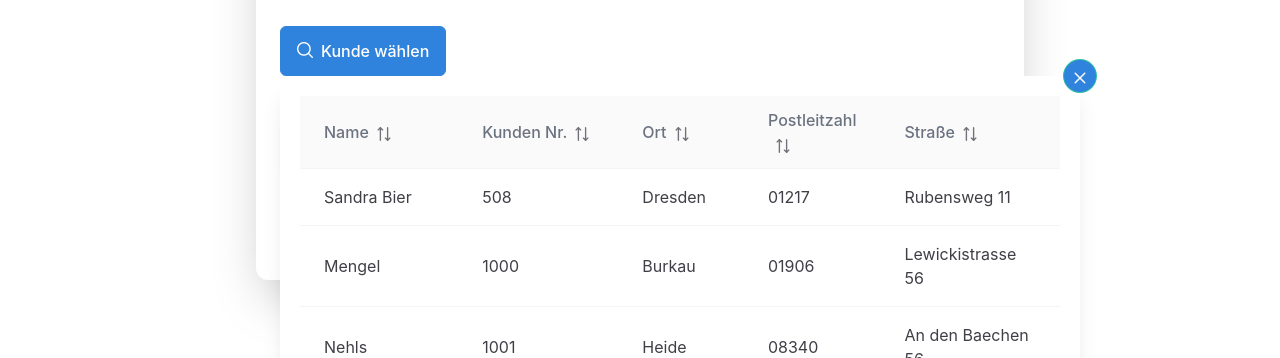
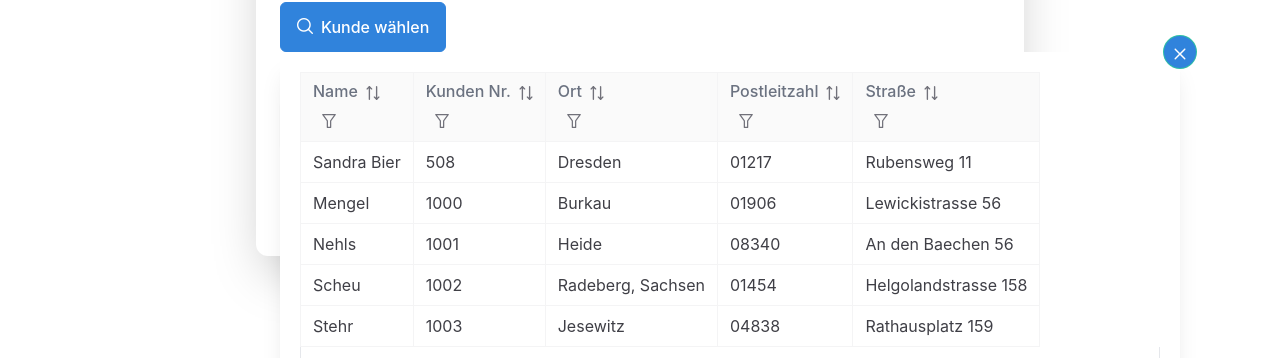
Before and after one commit to htw-dresden-ps23/trommelhelden-web-frontend, a Vue app in the folder frontend/: page /orders/create in a window 1280 px wide. Both pictures are taken after a click on the button "Kunde wählen". Shown: the part 442-800 px from the top of the page. Built offline with nearby package versions, Linux system fonts and the light colour scheme; a web font is replaced by a local one.

Commit message:
feat(frontend): :sparkles: added create order view + customertable component

```diff
--- a/frontend/src/components/CustomerTable.vue
+++ b/frontend/src/components/CustomerTable.vue
@@ -4,54 +4,115 @@
       :value="customers"
       selectionMode="single"
       :paginator="true"
-      :rows="5"
+      :rowHover="true"
+      isLoading="isLoading"
+      class="p-datatable-sm"
+      @page="onPage($event)"
+      @sort="onSort($event)"
+      @filter="onFilter($event)"
+      :lazy="true"
+      :rows="rows"
+      :totalRecords="customers ? customers.length : 0"
+      filterDisplay="menu"
       @rowSelect="onProductSelect"
+      showGridlines
+      currentPageReportTemplate="Showing {first} to {last} of {totalRecords}"
+      :rowsPerPageOptions="[5, 10, 20, 50]"
+      v-model:filters="filters"
       responsiveLayout="scroll"
     >
       <Column
         v-for="cols in columns"
         :field="cols.field"
         :header="cols.header"
+        :showAddButton="false"
+        :showFilterOperator="false"
+        :dataType="cols.type"
         sortable
-        style="width: 50%"
-      ></Column>
+        ><template #filter="{ filterModel }">
+          <InputText
+            v-if="cols.type === 'text'"
+            v-model="filterModel.value"
+            class="p-column-filter"
+            :placeholder="`Search by ${cols.header}`"
+          />
+          <InputNumber
+            v-model="filterModel.value"
+            class="p-column-filter"
+            :placeholder="`Search by ${cols.header}`"
+            v-else
+          ></InputNumber>
+        </template>
+      </Column>
     </DataTable>
   </div>
 </template>
 <script setup lang="ts">
-import { Kunde } from "@/types";
 import { onMounted, ref } from "vue";
+import { FilterMatchMode, FilterOperator } from "primevue/api";
+import CustomerService from "@/services/Customers";
+import { IKunde } from "@/types";
 
-const count = ref(0);
+const customerService = new CustomerService();
+const isLoading = ref(false);
+const customers = ref<IKunde[]>();
+const rows = ref(5);
+const page = ref(0);
+const sortOptions: any = ref({});
+const filterOptions: any = ref({});
+
 const emit = defineEmits(["selectRow"]);
 
-const customers = ref<Kunde[]>();
+const filters = ref({
+  KunName: {
+    operator: FilterOperator.AND,
+    constraints: [{ matchMode: FilterMatchMode.CONTAINS, value: null }],
+  },
+  KunNr: {
+    operator: FilterOperator.AND,
+    constraints: [{ matchMode: FilterMatchMode.EQUALS, value: null }],
+  },
+  KunOrt: {
+    operator: FilterOperator.AND,
+    constraints: [{ matchMode: FilterMatchMode.CONTAINS, value: null }],
+  },
+  KunPLZ: {
+    operator: FilterOperator.AND,
+    constraints: [{ matchMode: FilterMatchMode.EQUALS, value: null }],
+  },
+  KunStrasse: {
+    operator: FilterOperator.AND,
+    constraints: [{ matchMode: FilterMatchMode.CONTAINS, value: null }],
+  },
+});
+
 const columns = [
   {
     header: "Name",
     field: "KunName",
+    type: "text",
   },
   {
     header: "Kunden Nr.",
     field: "KunNr",
+    type: "numeric",
   },
   {
     header: "Ort",
     field: "KunOrt",
+    type: "text",
   },
   {
     header: "Postleitzahl",
     field: "KunPLZ",
+    type: "numeric",
   },
   {
     header: "Straße",
     field: "KunStrasse",
+    type: "text",
   },
 ];
-
-const onProductSelect = (event: any) => {
-  emit("selectRow", event.data);
-};
 
 onMounted(async () => {
   customers.value = [
@@ -3571,6 +3632,53 @@ onMounted(async () => {
     },
   ];
 });
+
+const onPage = async (event: any) => {
+  page.value = event.first;
+  await fetchCustomers();
+};
+
+const onFilter = async (event: any) => {
+  const { filters } = event;
+  Object.keys(filters).forEach((x) => {
+    if (filters[x].constraints[0].value) {
+      filterOptions.value[x] = {
+        value: filters[x].constraints[0].value,
+        matchMode: filters[x].constraints[0].matchMode,
+      };
+    } else {
+      filterOptions.value.hasOwnProperty(x)
+        ? delete filterOptions.value[x]
+        : null;
+    }
+  });
+  await fetchCustomers();
+};
+
+const onSort = async (event: any) => {
+  const { sortField, sortOrder } = event;
+  if (sortField) {
+    sortOptions.value[sortField] = sortOrder === 1 ? "asc" : "desc";
+  } else {
+    sortOptions.value = {};
+  }
+  await fetchCustomers();
+};
+
+const fetchCustomers = async () => {
+  isLoading.value = true;
+  await customerService.list(
+    sortOptions.value,
+    filterOptions.value,
+    page.value,
+    rows.value
+  );
+  isLoading.value = false;
+};
+
+const onProductSelect = (event: any) => {
+  emit("selectRow", event.data);
+};
 </script>
 
 <style scoped></style>
--- a/frontend/src/main.ts
+++ b/frontend/src/main.ts
@@ -19,6 +19,8 @@ import Textarea from "primevue/textarea";
 import Divider from "primevue/divider";
 import Calendar from "primevue/calendar";
 import Chip from "primevue/chip";
+import InputText from "primevue/inputtext";
+import InputNumber from "primevue/inputnumber";
 
 import OverlayPanel from "primevue/overlaypanel";
 import { router } from "./router";
@@ -34,6 +36,8 @@ app.component("Button", Button);
 
 app.component("Sidebar", Sidebar);
 app.component("PanelMenu", PanelMenu);
+app.component("InputText", InputText);
+app.component("InputNumber", InputNumber);
 
 app.component("Column", Column);
 app.component("ColumnGroup", ColumnGroup);
--- a/frontend/src/services/Customers.ts
+++ b/frontend/src/services/Customers.ts
@@ -2,8 +2,20 @@ import { axiosInstance } from ".";
 import { Kunde } from "../types";
 
 export default class CustomerService {
-  async list(): Promise<Kunde[]> {
-    return (await axiosInstance.get("/customers")).data;
+  async list(
+    sort: any,
+    filter: any,
+    page: any = 0,
+    rows: any = 5
+  ): Promise<Kunde[]> {
+    return (
+      await axiosInstance.post("/customers", {
+        sort,
+        filter,
+        page,
+        rows,
+      })
+    ).data;
   }
   async get(KunNr: number) {}
   async create(customer: Kunde) {}
--- a/frontend/src/views/Orders/CreateOrder.vue
+++ b/frontend/src/views/Orders/CreateOrder.vue
@@ -1,5 +1,5 @@
 <template>
-  <div class="container mx-auto mt-14">
+  <div class="container mx-auto mt-8">
     <div
       class="card mx-[20%] flex flex-col items-stretch justify-center rounded-xl p-6 shadow-2xl"
     >
@@ -45,7 +45,8 @@
             appendTo="body"
             :showCloseIcon="true"
             id="overlay_panel"
-            style="width: 800px"
+            style="width: 900px"
+            :dismissable="false"
             :breakpoints="{ '960px': '75vw' }"
           >
             <CustomerTable @selectRow="onSelectCustomer" />
@@ -76,7 +77,7 @@
 </template>
 
 <script setup lang="ts">
-// import { Auftrag, Kunde } from "@/types";
+import { IKunde, Auftrag } from "@/types";
 import { onMounted, ref } from "vue";
 import { useRouter } from "vue-router";
 import Calendar from "primevue/calendar";
@@ -85,7 +86,7 @@ import { required } from "@vuelidate/validators";
 import CustomerService from "@/services/Customers";
 import CustomerTable from "../../components/CustomerTable.vue";
 const router = useRouter();
-const customers = ref<Kunde[]>();
+const customers = ref<IKunde[]>();
 const isLoading = ref(false);
 const customerService = new CustomerService();
 const op = ref();
@@ -96,7 +97,7 @@ const toggle = async (event: Event) => {
   op.value.toggle(event);
 };
 
-const onSelectCustomer = (customer: Kunde) => {
+const onSelectCustomer = (customer: IKunde) => {
   console.log();
   order.value.Kunde = customer;
   op.value.hide();
```
